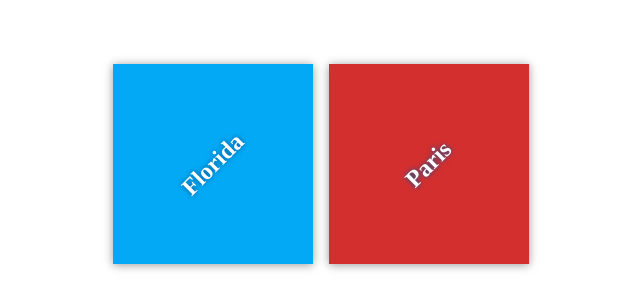
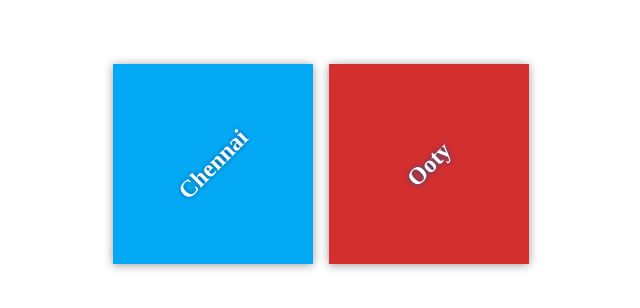
Before and after one commit to aravindkrd/my-travel-plans, a plain HTML site: page index.html in a window 1280 px wide. Shown: the part 236-544 px from the top of the page, 319-959 px from the left. Drawn offline with Linux system fonts and the light colour scheme.

Commit message:
Change of plans

```diff
--- a/index.html
+++ b/index.html
@@ -11,11 +11,11 @@
     <div class="container">
         <div class="destination-container">
             <div class="destination" id="florida">
-                <h2>Florida</h2>
+                <h2>Chennai</h2>
             </div>
 
             <div class="destination" id="paris">
-                <h2>Paris</h2>
+                <h2>Ooty</h2>
             </div>
         </div>
     </div>
```
